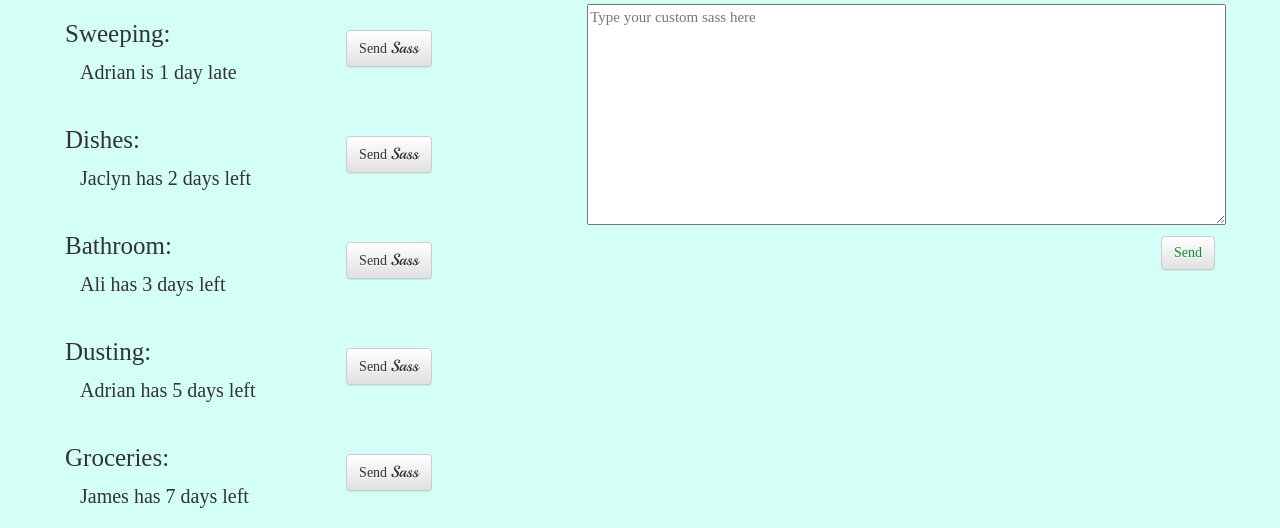
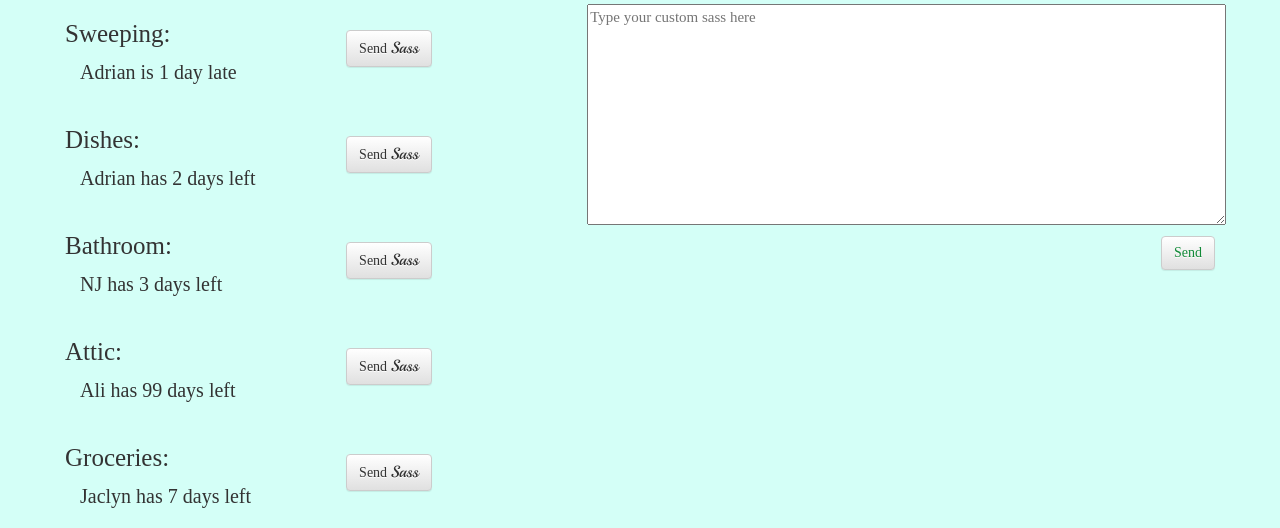
Before and after one commit to nioushajafari/Sassmates, a Flask app: page /sendSass in a window 1280 px wide. Shown: the part 272-800 px from the top of the page. Run offline with Flask 2, Linux system fonts and the light colour scheme; some libraries are stand-ins or nearby versions; some web fonts are replaced.

Commit message:
ready for preJudging

```diff
--- a/main.py
+++ b/main.py
@@ -5,14 +5,15 @@ app = Flask(__name__)
 
 houseHold = HouseHold("fake", 6)
 houseHold.addUser("Jaclyn", "test2", "test3", "test4")
+houseHold.addUser("Adrian", "test2", "test3", "test4")
 houseHold.addUser("NJ", "test2", "test3", "test4")
-houseHold.addUser("Adrian", "test2", "test3", "test4")
+houseHold.addUser("James", "test2", "test3", "test4")
 houseHold.addUser("Ali", "test2", "test3", "test4")
 houseHold.addUser("Spencer", "test2", "test3", "test4")
-houseHold.addUser("James", "test2", "test3", "test4")
 houseHold.addChore("Trash", 3)
 houseHold.addChore("Dishes", 4)
 houseHold.addChore("Bathroom", 7)
+houseHold.addChore("Shower", 7)
 houseHold.addChore("Attic", 14)
 houseHold.addChore("Kitchen", 3)
 houseHold.addChore("Grocery", 4)
--- a/static/pie-chart.js
+++ b/static/pie-chart.js
@@ -27,7 +27,6 @@ $(function () {
                 //    }
                 //},
                 color: colors[0],
-                //categories: ['Trash', 'Dishes'],
                 data: [10, 10],
             }
         }, {
--- a/templates/index.html
+++ b/templates/index.html
@@ -48,7 +48,7 @@
                     </div>
                     <div class="chore">
                         <h2><a class="choreIcon" href="#">
-                            <i class="fa fa-check-square-o"></i> Dishes</a></h2>
+                            <i class="fa fa-check-square-o"></i> Grocery</a></h2>
                         <p>2 days left</p>
                     </div>
                 </div>
--- a/templates/sendSass.html
+++ b/templates/sendSass.html
@@ -50,16 +50,16 @@
                     <p class="tab">Adrian is 1 day late</p>
                     <h3>Dishes:</h3>
                     <button type="button" class="btn btn-default">Send <span class="sass">Sass</span></button>
-                    <p class="tab">Jaclyn has 2 days left</p>
+                    <p class="tab">Adrian has 2 days left</p>
                     <h3>Bathroom:</h3>
                     <button type="button" class="btn btn-default">Send <span class="sass">Sass</span></button>
-                    <p class="tab">Ali has 3 days left</p>
-                    <h3>Dusting:</h3>
+                    <p class="tab">NJ has 3 days left</p>
+                    <h3>Attic:</h3>
                     <button type="button" class="btn btn-default">Send <span class="sass">Sass</span></button>
-                    <p class="tab">Adrian has 5 days left</p>
+                    <p class="tab">Ali has 99 days left</p>
                     <h3>Groceries:</h3>
                     <button type="button" class="btn btn-default">Send <span class="sass">Sass</span></button>
-                    <p class="tab">James has 7 days left</p>
+                    <p class="tab">Jaclyn has 7 days left</p>
                 </div>
                 <div class="col-md-7 col-md-offset-1" id="sendsass">
                     <form id="contactinfo">
```
Also changed, not shown: 1 other file.
